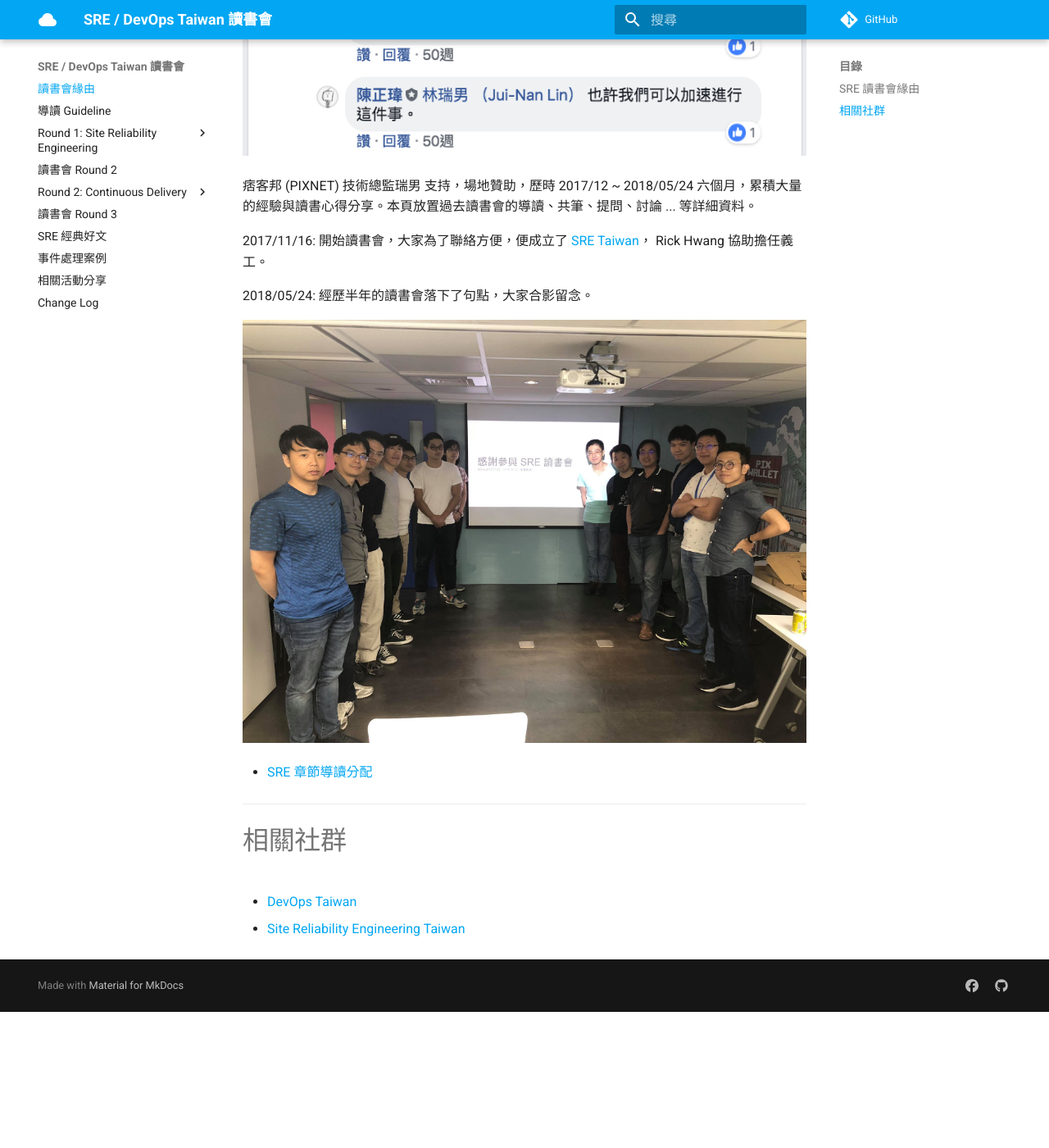
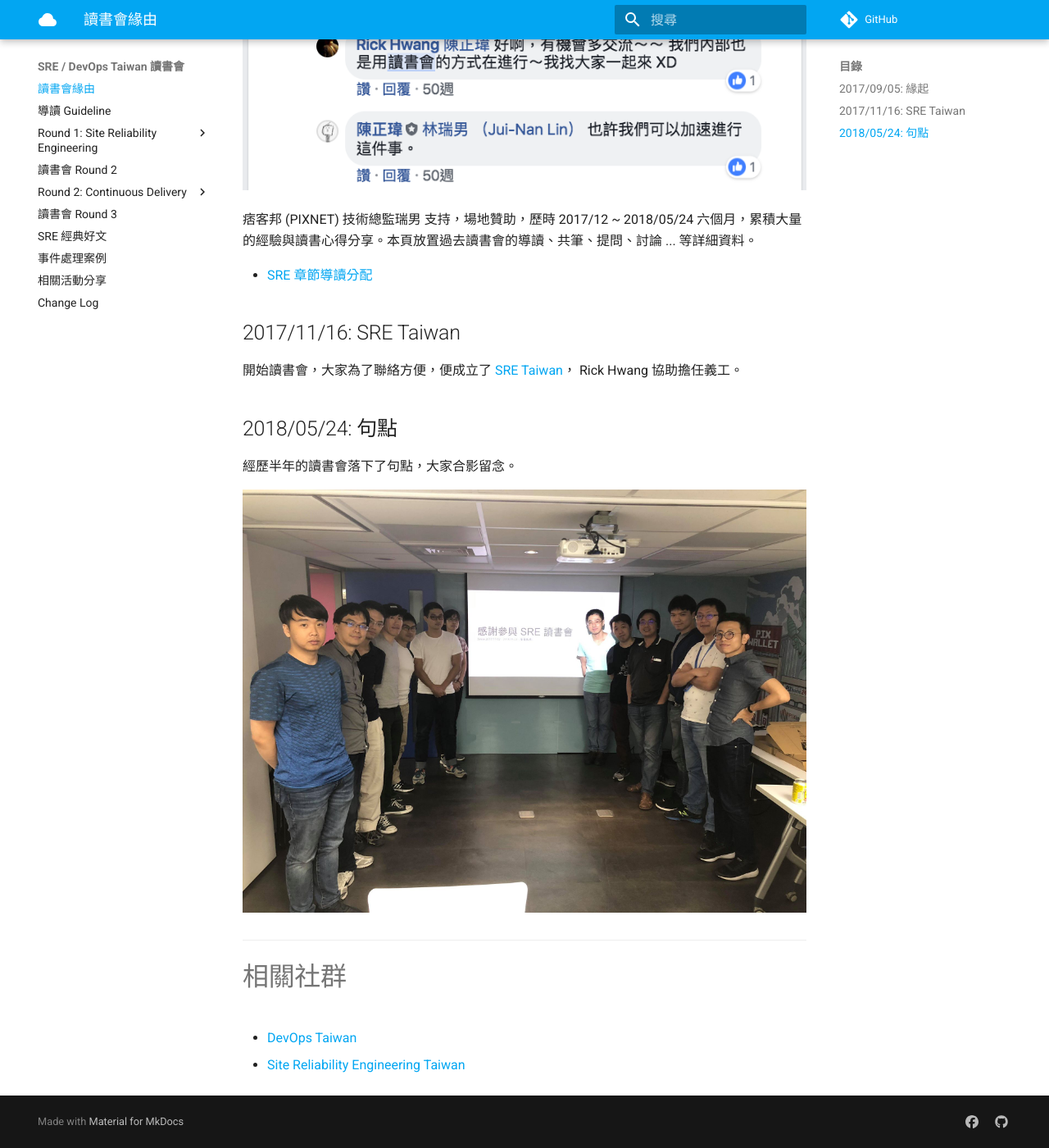
Before and after one commit to cross-community/study-area-docs, an MkDocs documentation site: the page built from docs/index.md, in a window 1280 px wide and 1400 px high, scrolled down 1093 px. Shown: the whole window at 82% size. Built offline with MkDocs 1.6.1 and Material for MkDocs 9.7.7, drawn with Linux system fonts in a browser that asks for light colours; comment, search, counter and statistics services are not loaded; before the commit the page ends 2327 px from its top, so only the background shows below that; some of the changed text lies outside the part shown.

Commit message:
update on 20190309-2331, comment:

```diff
--- a/docs/index.md
+++ b/docs/index.md
@@ -1,21 +1,29 @@
 
-## SRE 讀書會緣由
+# SRE 讀書會緣由
 
-* 2017/09/05: 正瑋在 [DevOps Taiwan](https://www.facebook.com/groups/DevOpsTaiwan/) 發起的 SRE 讀書會
+## 2017/09/05: 緣起
+
+正瑋在 [DevOps Taiwan](https://www.facebook.com/groups/DevOpsTaiwan/) 發起的 SRE 讀書會
 
 ![](/act/01_SRE/20170905-begining.png)
 
 痞客邦 (PIXNET) 技術總監瑞男 支持，場地贊助，歷時 2017/12 ~ 2018/05/24 六個月，累積大量的經驗與讀書心得分享。本頁放置過去讀書會的導讀、共筆、提問、討論 ... 等詳細資料。
 
-2017/11/16: 開始讀書會，大家為了聯絡方便，便成立了 [SRE Taiwan](https://www.facebook.com/groups/sre.taiwan/)， Rick Hwang 協助擔任義工。
+* [SRE 章節導讀分配](https://docs.google.com/spreadsheets/d/11q0GMDkbj_w61LtsPXpb6RGOMCJS0D_6QMIDRsqT8Lc/edit?pli=1#gid=0)
 
-2018/05/24: 經歷半年的讀書會落下了句點，大家合影留念。
+
+## 2017/11/16: SRE Taiwan
+
+開始讀書會，大家為了聯絡方便，便成立了 [SRE Taiwan](https://www.facebook.com/groups/sre.taiwan/)， Rick Hwang 協助擔任義工。
+
+## 2018/05/24: 句點
+
+經歷半年的讀書會落下了句點，大家合影留念。
 
 ![](/act/01_SRE/20180524_2.jpg)
 
 
 
-* [SRE 章節導讀分配](https://docs.google.com/spreadsheets/d/11q0GMDkbj_w61LtsPXpb6RGOMCJS0D_6QMIDRsqT8Lc/edit?pli=1#gid=0)
 
 
 <!--
```
Also changed, not shown: docs/02_CD.md (+11 -8 lines), docs/03_K8s.md (+1 -1 lines).
